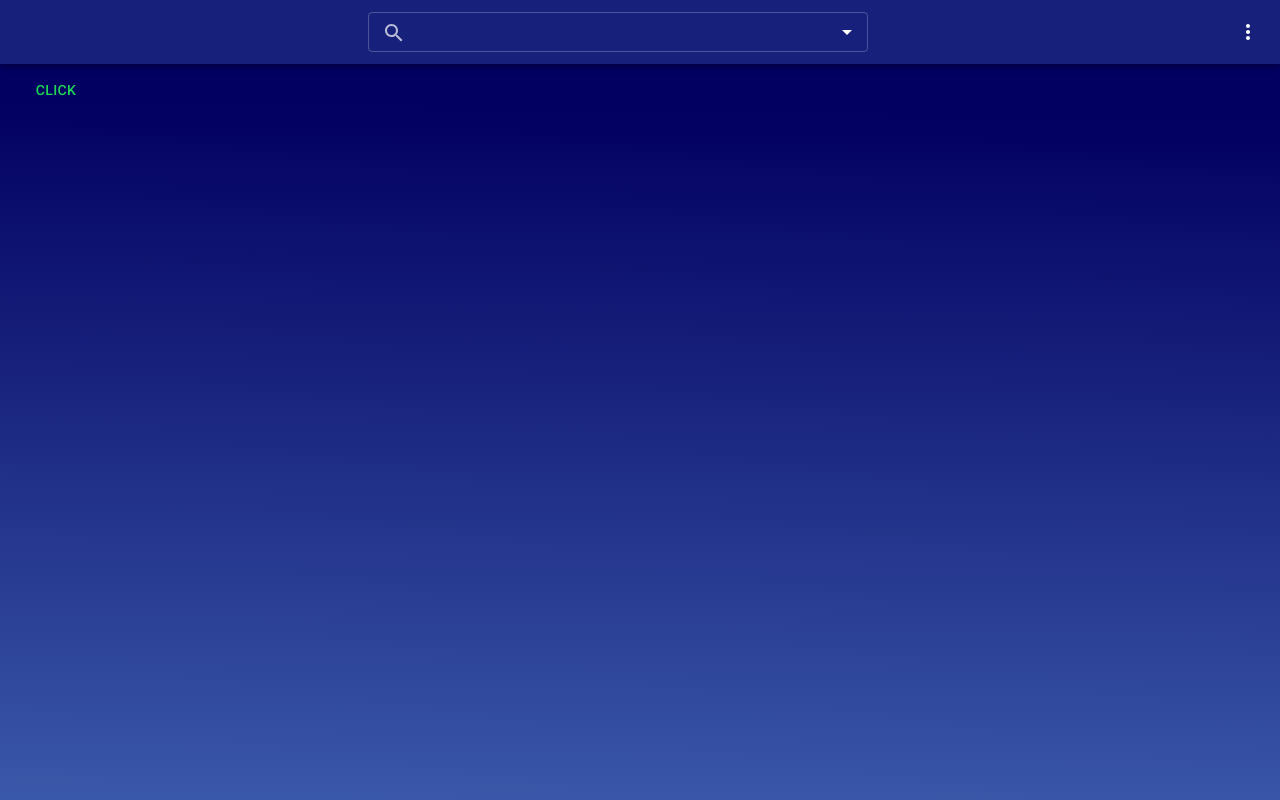
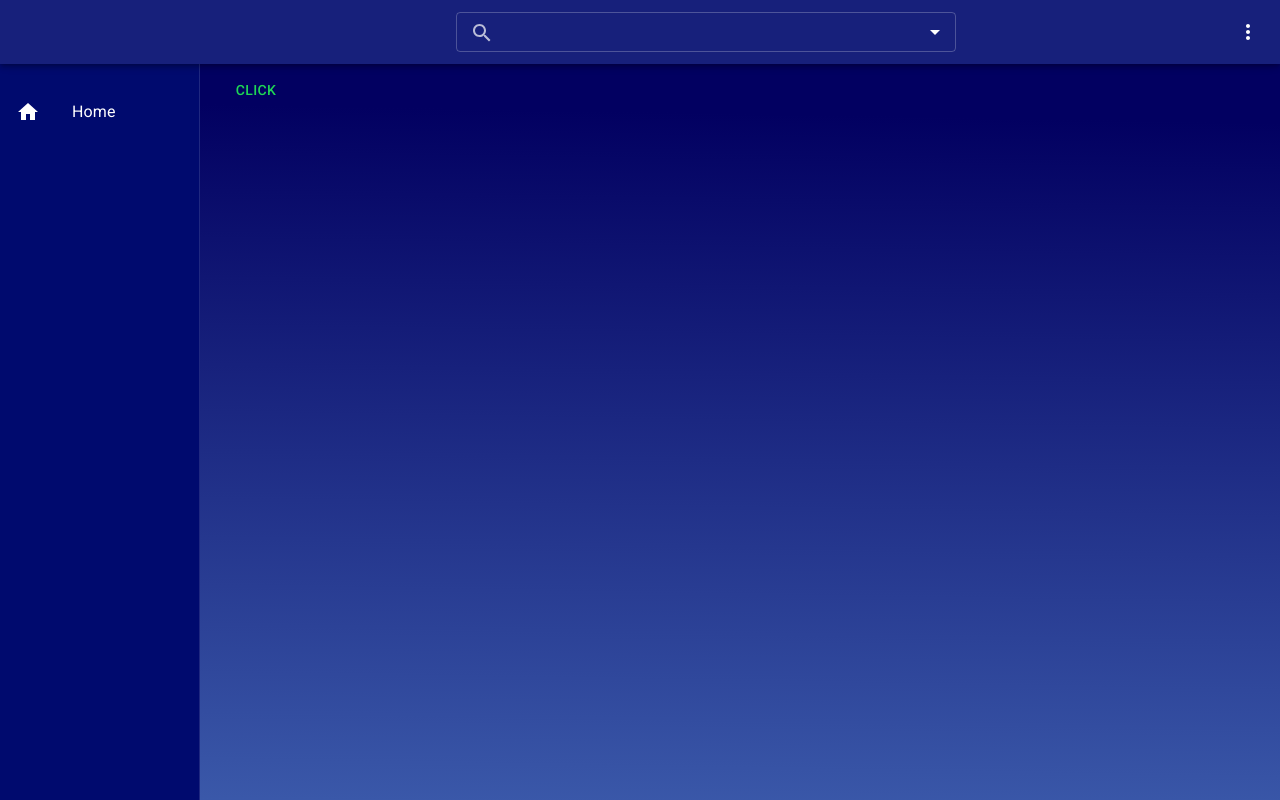
Before and after one commit to SarahE-Dev/youtube-frontend, a React (Vite) app: page / in a window 1280 px wide. Built offline with nearby package versions, Linux system fonts and the light colour scheme.

Commit message:
sidebar and navbar responsive

```diff
--- a/src/Layout.jsx
+++ b/src/Layout.jsx
@@ -1,11 +1,17 @@
 import React from 'react'
 import Navbar from './components/Navbar'
+import Sidebar from './components/Sidebar'
+import { useMediaQuery } from '@mui/material'
 
 export default function Layout({children}) {
+    const isSmallScreen = useMediaQuery(theme=>theme.breakpoints.down('sm'))
   return (
     <>
+    {!isSmallScreen && <Sidebar />}
     <Navbar />
+    <div style={{marginLeft: isSmallScreen ? 0 : 200}}>
     {children}
+    </div>
     </>
   )
 }
--- a/src/components/Home.jsx
+++ b/src/components/Home.jsx
@@ -2,13 +2,15 @@ import React from 'react'
 import { Container, Button, Typography } from '@mui/material'
 import {useTheme} from '@mui/material'
 import { useSelector, useDispatch } from 'react-redux'
+
 
 export default function Home() {
     const user = useSelector(state=>state.user.user)
     const dispatch = useDispatch()
     const theme = useTheme()
   return (
-    <Container maxWidth={false} sx={{background: theme.palette.gradientBackground.primary, height: '100vh', paddingTop: '9vh'}}>
+    <Container maxWidth={false} sx={{background: theme.palette.gradientBackground.primary, height: '100vh', paddingTop: '9vh',}}>
+
       <Button  onClick={()=>dispatch(login({username: 'Sarah'}))}>Click</Button>
       {user && <Typography>{user.username}</Typography>}
     </Container>
--- a/src/components/Navbar.jsx
+++ b/src/components/Navbar.jsx
@@ -14,8 +14,8 @@ export default function Navbar() {
     const theme = useTheme();
     const isSmallScreen = useMediaQuery(theme.breakpoints.down('sm'));
   return (
-    <AppBar sx={{backgroundColor: theme.palette.navBackground.primary}} position='fixed'>
-        <Toolbar>
+    <AppBar sx={{backgroundColor: theme.palette.navBackground.primary, zIndex: 2000}} position='fixed'>
+        <Toolbar sx={{pl: {sm: '200px'}}}>
             {isSmallScreen && <IconButton edge='start' color='inherit'
             aria-label='menu' sx={{mr: 2}}
             ><Menu/></IconButton>}
--- /dev/null
+++ b/src/components/Sidebar.jsx
@@ -0,0 +1,31 @@
+import { Home } from '@mui/icons-material'
+import { Drawer, List, ListItemIcon, ListItemButton, ListItemText } from '@mui/material'
+import React from 'react'
+import theme from '../theme'
+
+export default function Sidebar() {
+  return (
+    <Drawer
+    PaperProps={{
+        style: {
+            width: '200px',
+            backgroundColor: theme.palette.navBackground.primary,
+            paddingTop: '10vh',
+
+        }
+    }}
+    variant='permanent' anchor='left'>
+        <List sx={{}}>
+
+            <ListItemButton>
+            <ListItemIcon>
+                <Home />
+            </ListItemIcon>
+            <ListItemText>
+                Home
+            </ListItemText>
+            </ListItemButton>
+        </List>
+    </Drawer>
+  )
+}
```
